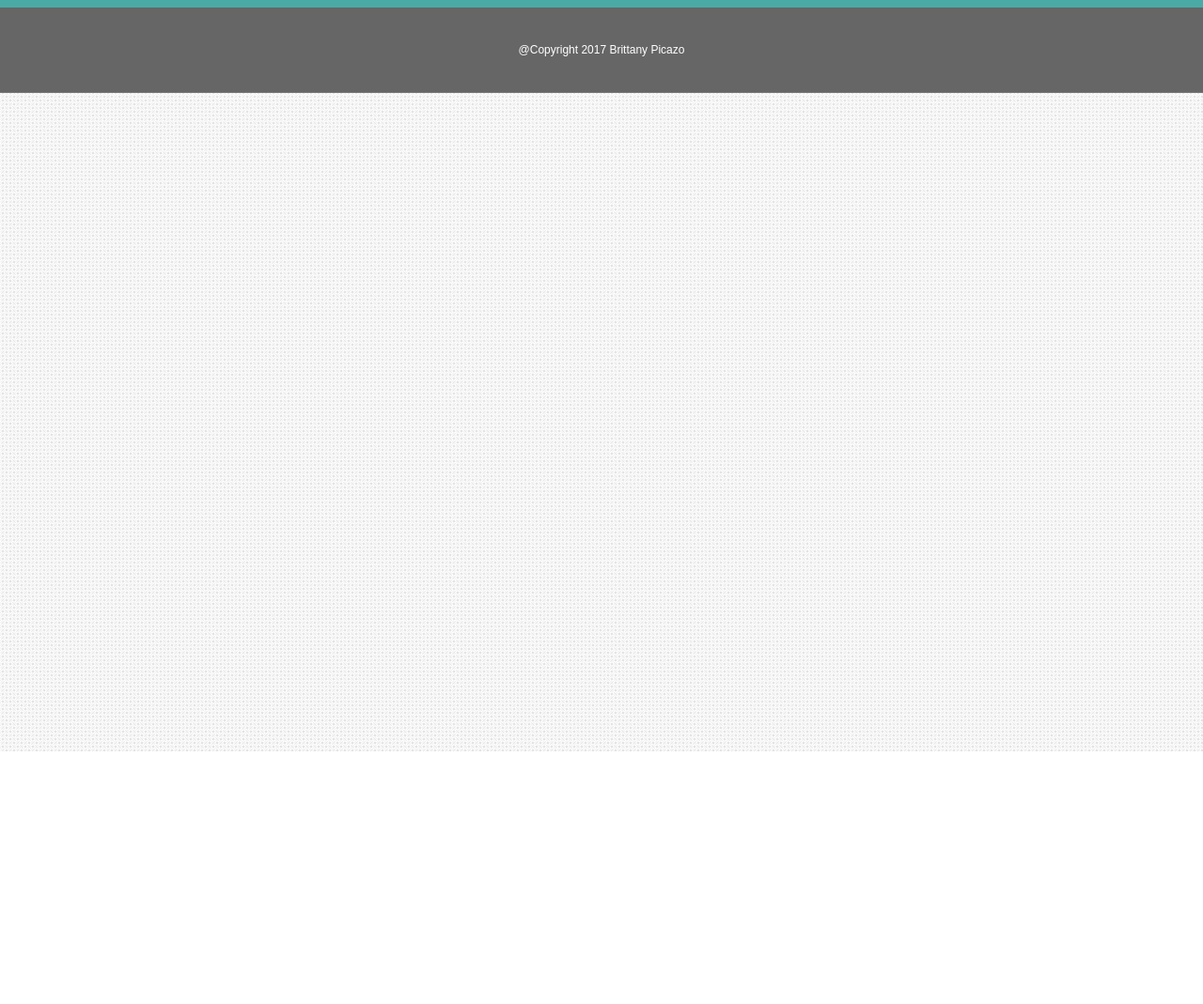
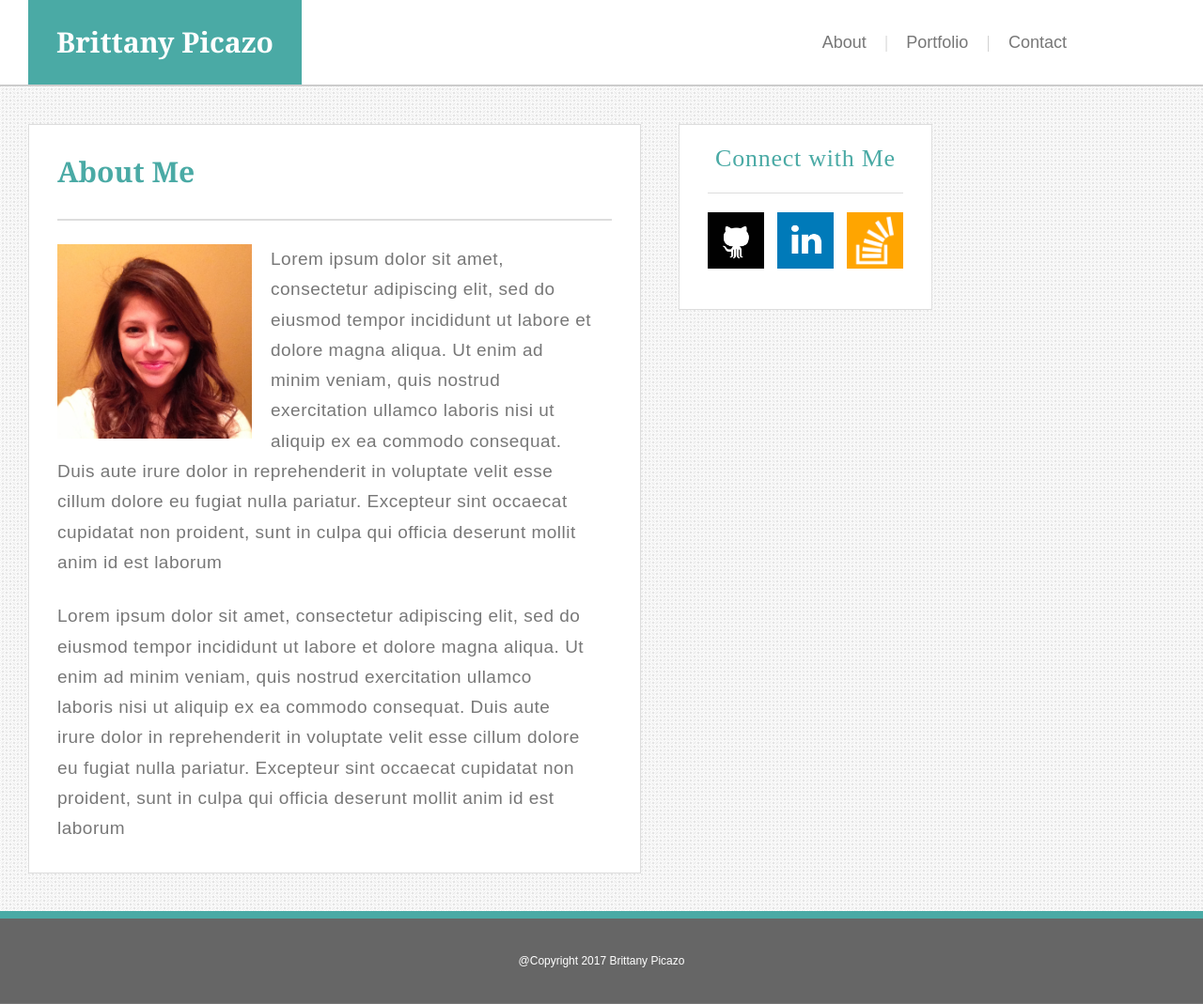
Before and after one commit to britpicazo/Responsive-Portfolio, a plain HTML site: page index.html in a window 1280 px wide. Shown: the whole page at 94% size. Before the commit the page ends 800 px from the top, so only its background shows below. Drawn offline with Linux system fonts and the light colour scheme.

Commit message:
replaced index that got changed on accident

```diff
--- a/index.html
+++ b/index.html
@@ -10,7 +10,40 @@
 </head>
 
 <body>
+    <header>
+        <h1 class="name">Brittany Picazo</h1>
+        <nav class="nav">
+            <a href="index.html">About</a> |
+            <a href="portfolio.html">Portfolio</a> |
+            <a href="contact.html">Contact</a>
+        </nav>
+    </header>
 
+    <section class="main clearfix">
+        <h2 class="mainTitle">About Me</h2>
+        <img class="mainPicture" alt="This is a photo of me!" src="assets/images/profile_picture.jpg" height="207" width="207">
+        <p>
+            Lorem ipsum dolor sit amet, consectetur adipiscing elit, sed do eiusmod tempor incididunt ut labore et dolore magna aliqua.
+            Ut enim ad minim veniam, quis nostrud exercitation ullamco laboris nisi ut aliquip ex ea commodo consequat. Duis
+            aute irure dolor in reprehenderit in voluptate velit esse cillum dolore eu fugiat nulla pariatur. Excepteur sint
+            occaecat cupidatat non proident, sunt in culpa qui officia deserunt mollit anim id est laborum
+        </p>
+        <p>
+            Lorem ipsum dolor sit amet, consectetur adipiscing elit, sed do eiusmod tempor incididunt ut labore et dolore magna aliqua.
+            Ut enim ad minim veniam, quis nostrud exercitation ullamco laboris nisi ut aliquip ex ea commodo consequat. Duis
+            aute irure dolor in reprehenderit in voluptate velit esse cillum dolore eu fugiat nulla pariatur. Excepteur sint
+            occaecat cupidatat non proident, sunt in culpa qui officia deserunt mollit anim id est laborum
+        </p>
+    </section>
+
+    <aside>
+        <div class="connect">Connect with Me</div>
+        <div class="socLinks">
+            <a href="https://github.com/britpicazo"><img src="assets/images/github.png" alt="GitHub" height="60" width="60"></a>
+            <a class="links" href="www.linkedin.com/in/brittany-picazo"><img src="assets/images/linkedin.png" alt="LinkedIn" height="60" width="60"></a>
+            <a class="links" href="http://stackexchange.com/users/10328922/brittany-picazo"><img src="assets/images/stackoverflow.png" alt="Stack Overflow" height="60" width="60"></a>
+        </div>
+    </aside>
 
     <footer class="clearfix">
         @Copyright 2017 Brittany Picazo
```
Lines whose indentation alone changed are shown as unchanged.
